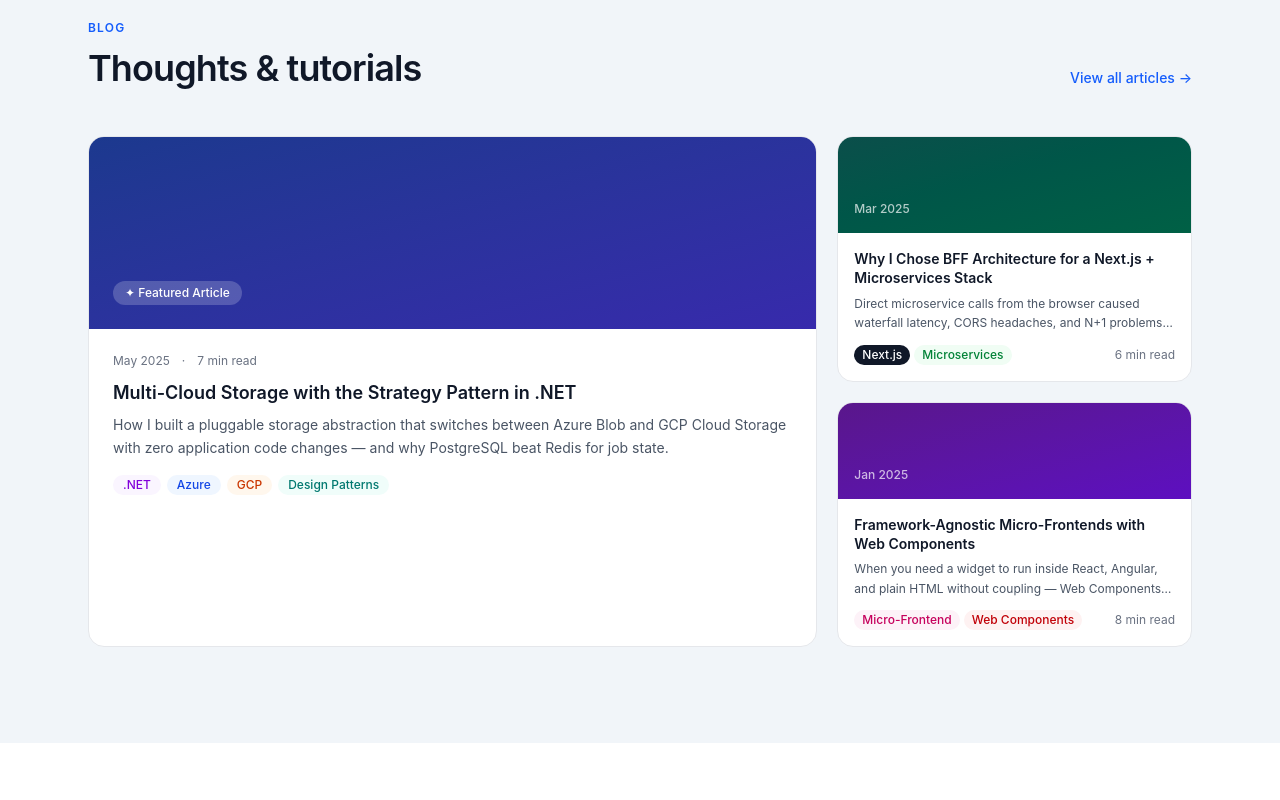
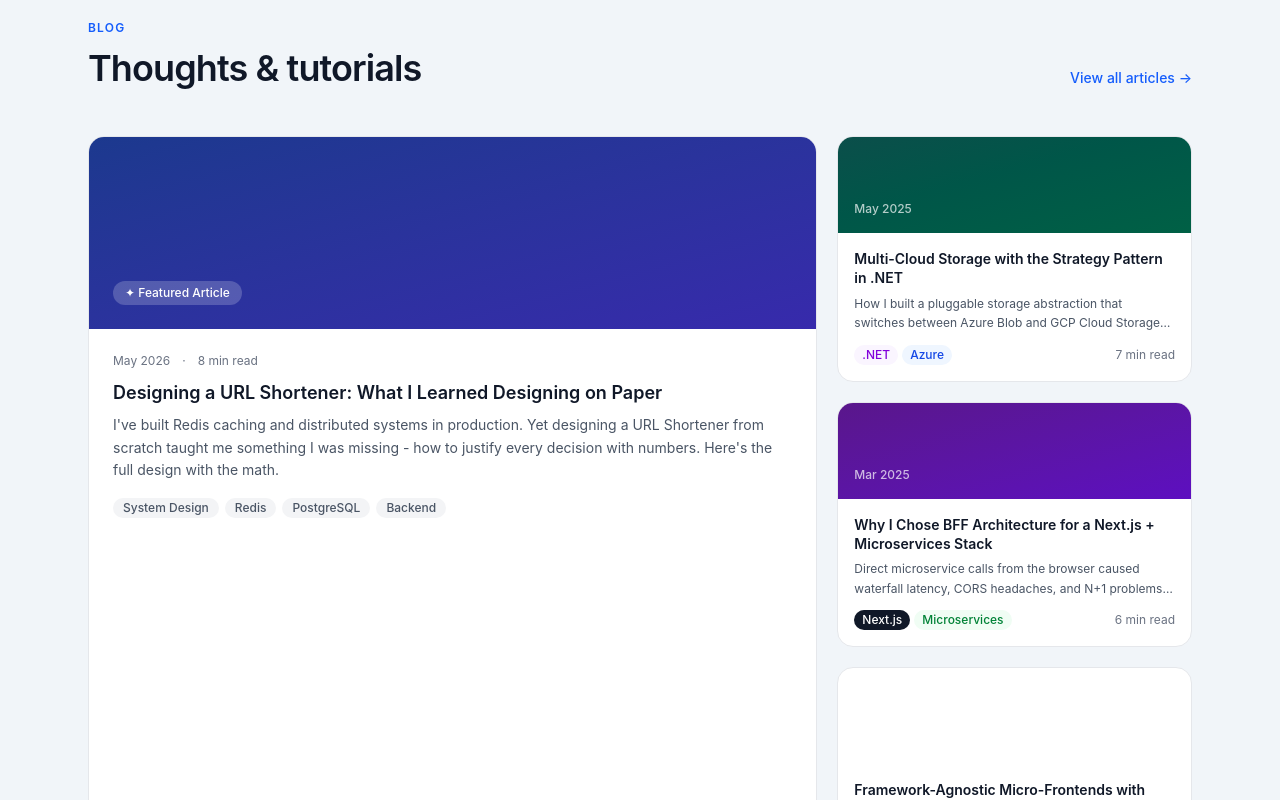
Before and after one commit to hritik421/my-portfolio, a React (Vite) app: page / in a window 1280 px wide. Shown: the part 5740-6540 px from the top of the page. Built offline with nearby package versions, Linux system fonts and the light colour scheme.

Commit message:
Change featured status of multi-cloud storage blog
Updated the featured status of the 'Multi-Cloud Storage with the Strategy Pattern in .NET' blog post to false.

```diff
--- a/src/data/blog.js
+++ b/src/data/blog.js
@@ -1,4 +1,15 @@
 export const blogs = [
+  {
+    id: "url-shortener-system-design",
+    title: "Designing a URL Shortener: What I Learned Designing on Paper",
+    excerpt:
+      "I've built Redis caching and distributed systems in production. Yet designing a URL Shortener from scratch taught me something I was missing - how to justify every decision with numbers. Here's the full design with the math.",
+    date: "May 2026",
+    readTime: "8 min read",
+    tags: ["System Design", "Redis", "PostgreSQL", "Backend"],
+    featured: true,
+    slug: "url-shortener-system-design",
+  },
   {
     id: "multi-cloud-storage-strategy-pattern",
     title: "Multi-Cloud Storage with the Strategy Pattern in .NET",
@@ -7,7 +18,7 @@ export const blogs = [
     date: "May 2025",
     readTime: "7 min read",
     tags: [".NET", "Azure", "GCP", "Design Patterns"],
-    featured: true,
+    featured: false,
     slug: "multi-cloud-storage-strategy-pattern",
   },
   {
```
